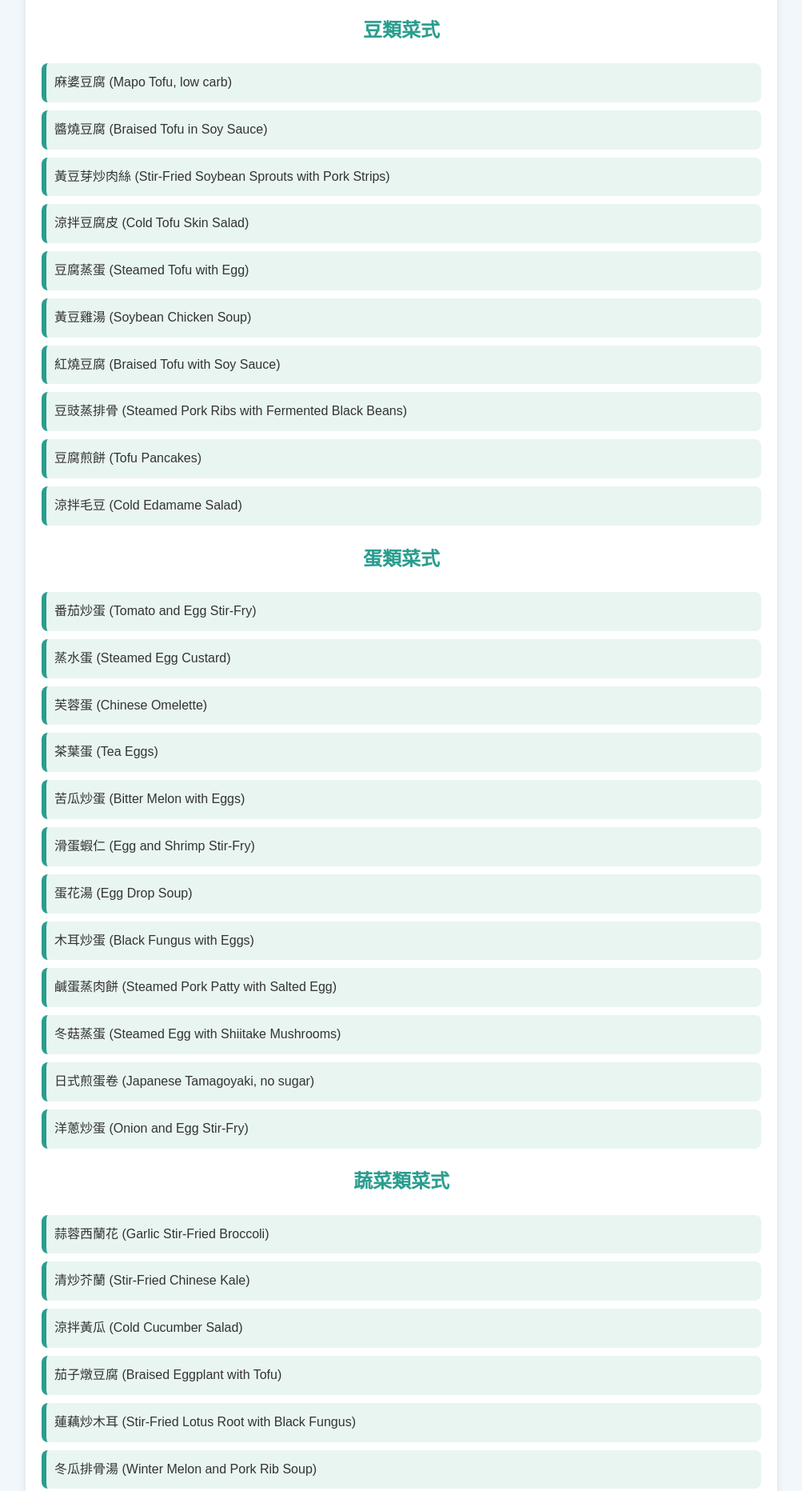
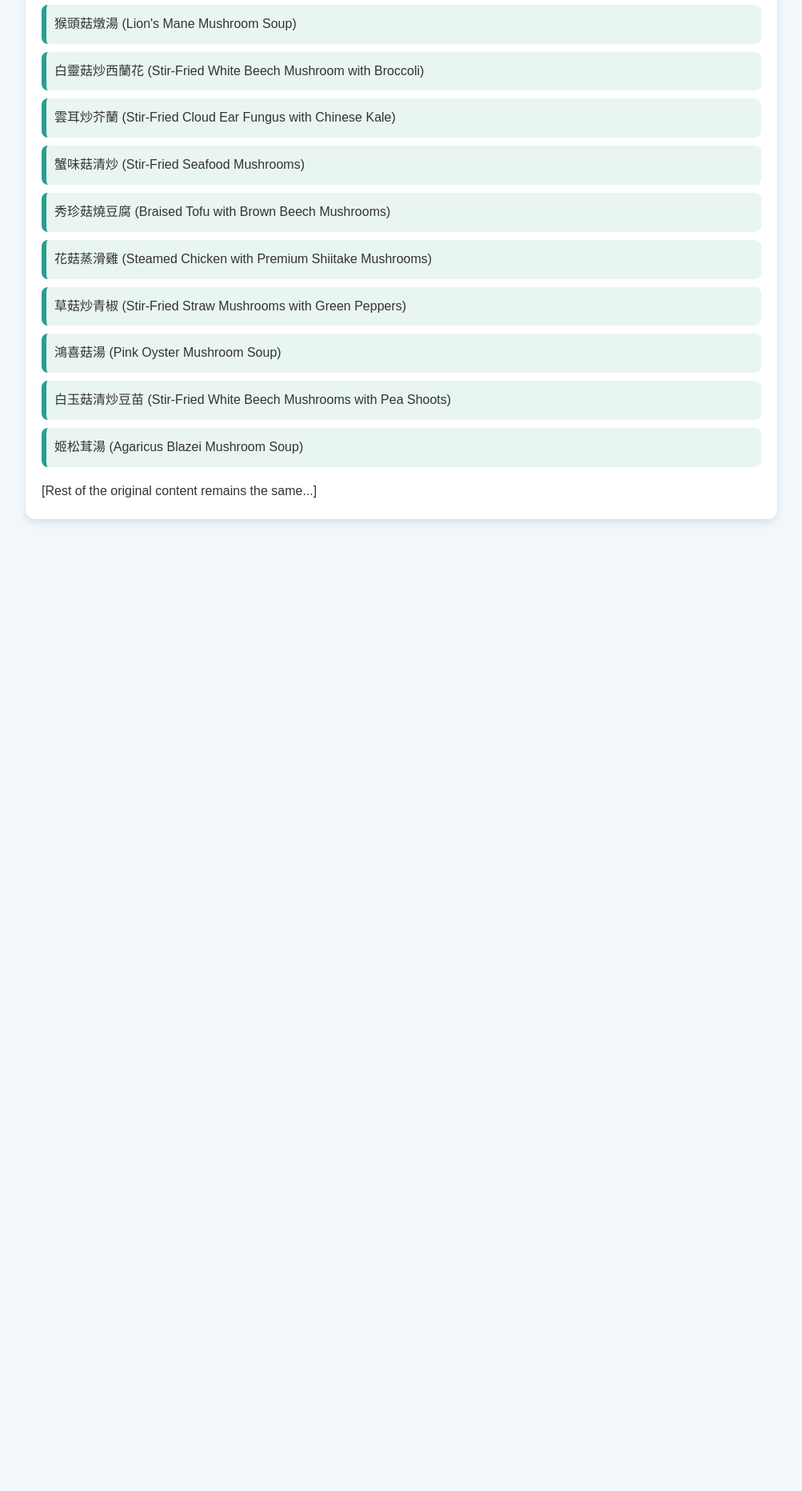
Before and after one commit to beatsaway/hkfoodanticancer, a plain HTML site: page index.html in a window 1280 px wide. Shown: the part 1520-3384 px from the top of the page at 80% size, without its empty margins (138-1141 px from the left). After the commit the page ends 2189 px from the top, so only its background shows below. Drawn offline with Linux system fonts and the light colour scheme.

Commit message:
Update index.html

```diff
--- a/index.html
+++ b/index.html
@@ -90,69 +90,19 @@
       <li>金針菇豆腐湯 (Enoki Mushroom and Tofu Soup)</li>
       <li>菌菇蒸蛋 (Steamed Egg with Mushrooms)</li>
       <li>雜菌湯 (Mixed Mushroom Soup)</li>
+      <li>猴頭菇燉湯 (Lion's Mane Mushroom Soup)</li>
+      <li>白靈菇炒西蘭花 (Stir-Fried White Beech Mushroom with Broccoli)</li>
+      <li>雲耳炒芥蘭 (Stir-Fried Cloud Ear Fungus with Chinese Kale)</li>
+      <li>蟹味菇清炒 (Stir-Fried Seafood Mushrooms)</li>
+      <li>秀珍菇燒豆腐 (Braised Tofu with Brown Beech Mushrooms)</li>
+      <li>花菇蒸滑雞 (Steamed Chicken with Premium Shiitake Mushrooms)</li>
+      <li>草菇炒青椒 (Stir-Fried Straw Mushrooms with Green Peppers)</li>
+      <li>鴻喜菇湯 (Pink Oyster Mushroom Soup)</li>
+      <li>白玉菇清炒豆苗 (Stir-Fried White Beech Mushrooms with Pea Shoots)</li>
+      <li>姬松茸湯 (Agaricus Blazei Mushroom Soup)</li>
     </ul>
 
-    <h2>豆類菜式</h2>
-    <ul>
-      <li>麻婆豆腐 (Mapo Tofu, low carb)</li>
-      <li>醬燒豆腐 (Braised Tofu in Soy Sauce)</li>
-      <li>黃豆芽炒肉絲 (Stir-Fried Soybean Sprouts with Pork Strips)</li>
-      <li>涼拌豆腐皮 (Cold Tofu Skin Salad)</li>
-      <li>豆腐蒸蛋 (Steamed Tofu with Egg)</li>
-      <li>黃豆雞湯 (Soybean Chicken Soup)</li>
-      <li>紅燒豆腐 (Braised Tofu with Soy Sauce)</li>
-      <li>豆豉蒸排骨 (Steamed Pork Ribs with Fermented Black Beans)</li>
-      <li>豆腐煎餅 (Tofu Pancakes)</li>
-      <li>涼拌毛豆 (Cold Edamame Salad)</li>
-    </ul>
-
-    <h2>蛋類菜式</h2>
-    <ul>
-      <li>番茄炒蛋 (Tomato and Egg Stir-Fry)</li>
-      <li>蒸水蛋 (Steamed Egg Custard)</li>
-      <li>芙蓉蛋 (Chinese Omelette)</li>
-      <li>茶葉蛋 (Tea Eggs)</li>
-      <li>苦瓜炒蛋 (Bitter Melon with Eggs)</li>
-      <li>滑蛋蝦仁 (Egg and Shrimp Stir-Fry)</li>
-      <li>蛋花湯 (Egg Drop Soup)</li>
-      <li>木耳炒蛋 (Black Fungus with Eggs)</li>
-      <li>鹹蛋蒸肉餅 (Steamed Pork Patty with Salted Egg)</li>
-      <li>冬菇蒸蛋 (Steamed Egg with Shiitake Mushrooms)</li>
-      <li>日式煎蛋卷 (Japanese Tamagoyaki, no sugar)</li>
-      <li>洋蔥炒蛋 (Onion and Egg Stir-Fry)</li>
-    </ul>
-
-    <h2>蔬菜類菜式</h2>
-    <ul>
-      <li>蒜蓉西蘭花 (Garlic Stir-Fried Broccoli)</li>
-      <li>清炒芥蘭 (Stir-Fried Chinese Kale)</li>
-      <li>涼拌黃瓜 (Cold Cucumber Salad)</li>
-      <li>茄子燉豆腐 (Braised Eggplant with Tofu)</li>
-      <li>蓮藕炒木耳 (Stir-Fried Lotus Root with Black Fungus)</li>
-      <li>冬瓜排骨湯 (Winter Melon and Pork Rib Soup)</li>
-      <li>炒菠菜 (Stir-Fried Spinach)</li>
-      <li>蒜炒蘆筍 (Garlic Stir-Fried Asparagus)</li>
-      <li>涼拌油麥菜 (Cold Romaine Lettuce Salad)</li>
-      <li>香菇扒白菜 (Braised Mushrooms with Bok Choy)</li>
-    </ul>
-
-    <h2>甜品類菜式</h2>
-    <ul>
-      <li>薑汁藏奶 (Ginger Milk Custard, no sugar, unsweetened coconut milk)</li>
-      <li>椰奶炖蛋 (Coconut Milk Custard)</li>
-      <li>杏仁豆腐 (Almond Tofu, no sugar)</li>
-      <li>涼拌雪耳 (Cold Snow Fungus Salad)</li>
-      <li>百合銀耳湯 (Lily Bulb and Snow Fungus Soup)</li>
-    </ul>
-
-    <h2>日本風料理</h2>
-    <ul>
-      <li>日式味噌湯 (Japanese Miso Soup)</li>
-      <li>照燒雞扒 (Teriyaki Chicken, no sugar)</li>
-      <li>三文魚刺身 (Salmon Sashimi)</li>
-      <li>烤秋刀魚 (Grilled Sanma)</li>
-      <li>日式豆腐鍋 (Japanese Tofu Hot Pot)</li>
-    </ul>
+    [Rest of the original content remains the same...]
   </div>
 </body>
 </html>
```
